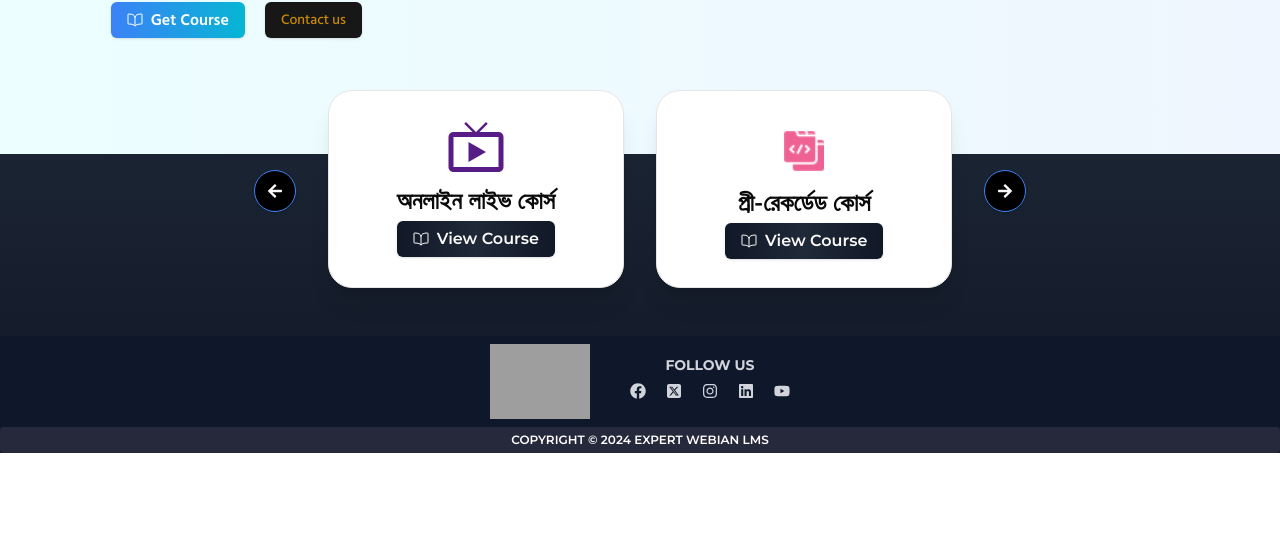
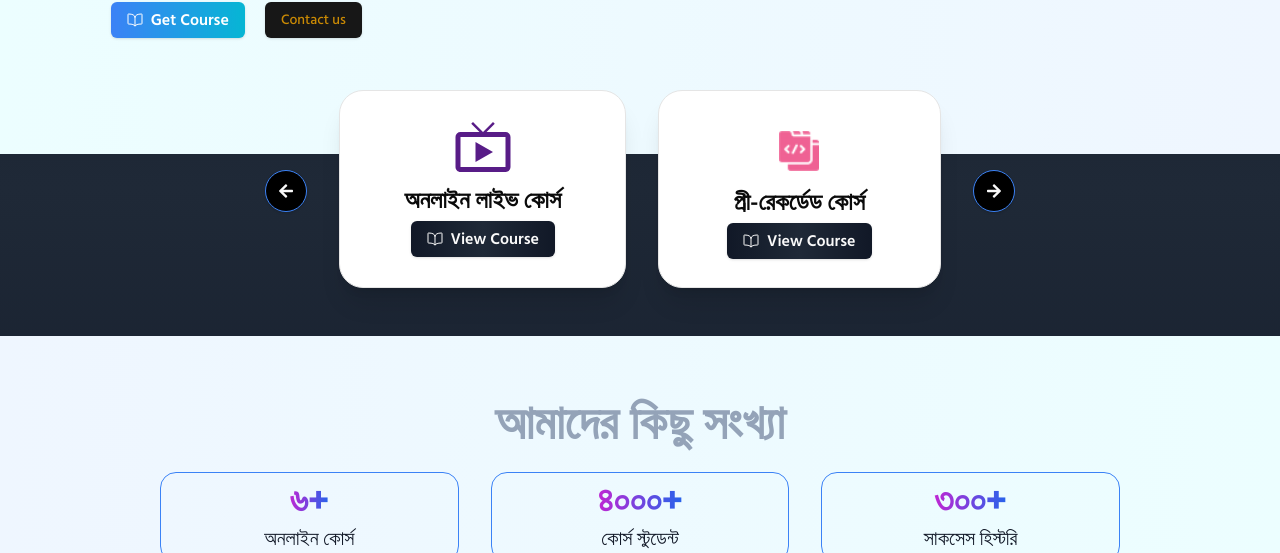
Before and after one commit to coderismail22/lms-frontend, a React (Vite) app: page / in a window 1280 px wide. Shown: the part 399-952 px from the top of the page. Before the commit the page ends 852 px from the top, so only its background shows below. Built offline with nearby package versions, Linux system fonts and the light colour scheme; grey boxes are pictures that could not be loaded.

Commit message:
add sectiontitle and numbers

```diff
--- a/src/components/Category/Category.tsx
+++ b/src/components/Category/Category.tsx
@@ -8,7 +8,7 @@ import { FaArrowLeft, FaArrowRight } from "react-icons/fa";
 const Category = () => {
   return (
     <div className="">
-      <div className="flex lg:flex-row flex-col justify-center gap-8 mx-auto my-12 -mt-16 ">
+      <div className="flex lg:flex-row flex-col justify-center gap-8 mx-auto my-12 -mt-16 font-siliguri">
         <div className="mt-20 ">
           <Button className="h-5 w-5 p-5 rounded-full border  border-blue-500 bg-black ">
             <FaArrowLeft />
--- /dev/null
+++ b/src/components/Numbers/Numbers.tsx
@@ -0,0 +1,58 @@
+import SectionTitle from "../SectionTitle/SectionTitle";
+
+const Numbers = () => {
+  return (
+    <div>
+      <section className="py-4 my-8  bg-gradient-to-r from-blue-50 to-cyan-50  sm:py-8 lg:py-16 font-siliguri">
+        <div className="max-w-5xl px-4 mx-auto sm:px-6 lg:px-8">
+          <div className="mb-6">
+            <SectionTitle title={"আমাদের কিছু সংখ্যা"}></SectionTitle>
+          </div>
+
+          <div className="grid grid-cols-1 gap-8 mt-2 text-center lg:mt-4 sm:gap-x-8 md:grid-cols-3">
+            <div className="hover:animate-pulse border border-blue-500 rounded-2xl p-2">
+              <h3 className="font-bold text-4xl">
+                <span className="text-transparent bg-clip-text bg-gradient-to-r from-fuchsia-600 to-blue-600">
+                  {" "}
+                  ৬+{" "}
+                </span>
+              </h3>
+              <p className="mt-1 text-xl font-medium text-gray-900">
+                অনলাইন কোর্স
+              </p>
+              {/* <p className="text-base mt-0.5 text-gray-500">Creating the successful path</p> */}
+            </div>
+
+            <div className="hover:animate-pulse border border-blue-500 rounded-2xl p-2">
+              <h3 className="font-bold text-4xl">
+                <span className="text-transparent bg-clip-text bg-gradient-to-r from-fuchsia-600 to-blue-600">
+                  {" "}
+                  ৪০০০+{" "}
+                </span>
+              </h3>
+              <p className="mt-1 text-xl font-medium text-gray-900">
+                কোর্স স্টুডেন্ট
+              </p>
+              {/* <p className="text-base mt-0.5 text-gray-500">In last 6 years</p> */}
+            </div>
+
+            <div className="hover:animate-pulse border border-blue-500 rounded-2xl p-2">
+              <h3 className="font-bold text-4xl">
+                <span className="text-transparent bg-clip-text bg-gradient-to-r from-fuchsia-600 to-blue-600">
+                  {" "}
+                  ৩০০+{" "}
+                </span>
+              </h3>
+              <p className="mt-1 text-xl font-medium text-gray-900">
+                সাকসেস হিস্টরি
+              </p>
+              {/* <p className="text-base mt-0.5 text-gray-500">Working for your success</p> */}
+            </div>
+          </div>
+        </div>
+      </section>
+    </div>
+  );
+};
+
+export default Numbers;
--- /dev/null
+++ b/src/components/SectionTitle/SectionTitle.tsx
@@ -0,0 +1,18 @@
+const SectionTitle = ({
+  title,
+  subtitle,
+}: {
+  title: string;
+  subtitle?: string;
+}) => {
+  return (
+    <div>
+      <div className="mb-4">
+        <h1 className="text-5xl font-bold mb-4 text-center text-slate-400">{title} </h1>
+        <p className="text-center text-xl mt-2">{subtitle}</p>
+      </div>
+    </div>
+  );
+};
+
+export default SectionTitle;
--- a/src/pages/Home/Home/Home.tsx
+++ b/src/pages/Home/Home/Home.tsx
@@ -1,11 +1,13 @@
 import Category from "@/components/Category/Category";
 import Hero from "@/components/Hero/Hero";
+import Numbers from "@/components/Numbers/Numbers";
 
 const Home = () => {
   return (
     <div>
       <Hero />
       <Category />
+      <Numbers />
     </div>
   );
 };
```
